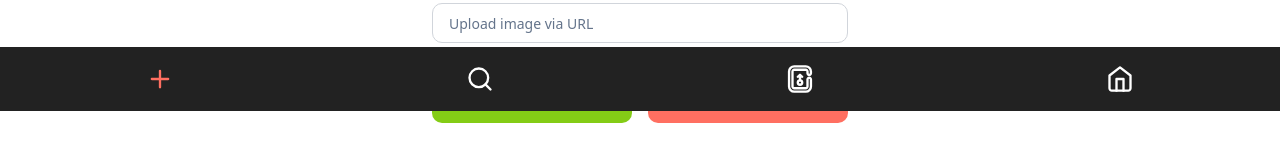
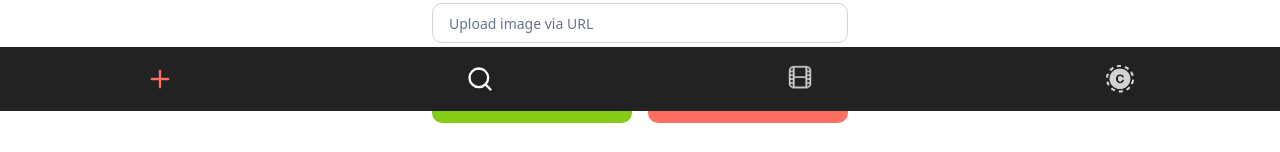
Before and after one commit to ninjanj245/filmatic-library, a React (Vite) app: page /add in a window 1280 px wide. Shown: the part 689-841 px from the top of the page. Built offline with nearby package versions, Linux system fonts and the light colour scheme.

Commit message:
Update navigation icons
Replaced the home and library icons in the navigation bar with new images.

```diff
--- a/src/components/Navigation.tsx
+++ b/src/components/Navigation.tsx
@@ -45,46 +45,26 @@ const Navigation: React.FC = () => {
         onClick={() => navigate('/library')}
         className="flex flex-col items-center justify-center w-16 h-16"
       >
-        <svg width="28" height="28" viewBox="0 0 24 24" fill="none" xmlns="http://www.w3.org/2000/svg">
-          <path d="M19.9001 10.8999C19.5063 10.8999 19.129 11.0527 18.8539 11.3277C18.5789 11.6028 18.4261 11.9801 18.4261 12.3739V18.4259C18.4261 18.8197 18.2733 19.197 17.9983 19.472C17.7232 19.7471 17.346 19.8999 16.9521 19.8999H7.04787C6.65402 19.8999 6.27678 19.7471 6.00174 19.472C5.7267 19.197 5.57388 18.8197 5.57388 18.4259V5.57384C5.57388 5.18 5.7267 4.80275 6.00174 4.52771C6.27678 4.25267 6.65402 4.09985 7.04787 4.09985H16.9521C17.346 4.09985 17.7232 4.25267 17.9983 4.52771C18.2733 4.80275 18.4261 5.18 18.4261 5.57384V7.04783C18.4261 7.44168 18.5789 7.81892 18.8539 8.09396C19.129 8.369 19.5063 8.52183 19.9001 8.52183C20.294 8.52183 20.6712 8.369 20.9463 8.09396C21.2213 7.81892 21.3741 7.44168 21.3741 7.04783V5.57384C21.3741 4.39231 20.9057 3.25959 20.0805 2.43447C19.2554 1.60935 18.1227 1.14087 16.9411 1.14087H7.04787C5.86634 1.14087 4.73362 1.60935 3.9085 2.43447C3.08338 3.25959 2.6149 4.39231 2.6149 5.57384V18.4259C2.6149 19.6075 3.08338 20.7402 3.9085 21.5653C4.73362 22.3904 5.86634 22.8589 7.04787 22.8589H16.9521C18.1336 22.8589 19.2663 22.3904 20.0914 21.5653C20.9166 20.7402 21.3851 19.6075 21.3851 18.4259V12.3739C21.3851 11.9801 21.2322 11.6028 20.9572 11.3277C20.6822 11.0527 20.3049 10.8999 19.9111 10.8999H19.9001Z"
-            stroke={isActive('/library') ? "#FF6F61" : "white"}
-            strokeWidth="2"
-            strokeLinecap="round"
-            strokeLinejoin="round"/>
-          <path d="M12 16.949C13.0449 16.949 13.895 16.0989 13.895 15.054C13.895 14.0091 13.0449 13.159 12 13.159C10.9551 13.159 10.105 14.0091 10.105 15.054C10.105 16.0989 10.9551 16.949 12 16.949Z"
-            stroke={isActive('/library') ? "#FF6F61" : "white"}
-            strokeWidth="2"
-            strokeLinecap="round"
-            strokeLinejoin="round"/>
-          <path d="M12 13.158V8.53687"
-            stroke={isActive('/library') ? "#FF6F61" : "white"}
-            strokeWidth="2"
-            strokeLinecap="round"
-            strokeLinejoin="round"/>
-          <path d="M10.106 10.105L12 8.53687L13.895 10.105"
-            stroke={isActive('/library') ? "#FF6F61" : "white"}
-            strokeWidth="2"
-            strokeLinecap="round"
-            strokeLinejoin="round"/>
-        </svg>
+        <img
+          src="/lovable-uploads/5d5b1e4e-5fad-4e3d-ba7c-a58e41a40310.png"
+          alt="Film Library"
+          width="28"
+          height="28"
+          className={`${isActive('/library') ? 'brightness-100 opacity-100' : 'brightness-200 opacity-80'} transition-all`}
+        />
       </button>
 
       <button
         onClick={() => navigate('/')}
         className="flex flex-col items-center justify-center w-16 h-16"
       >
-        <svg width="28" height="28" viewBox="0 0 24 24" fill="none" xmlns="http://www.w3.org/2000/svg">
-          <path d="M3 9L12 2L21 9V20C21 20.5304 20.7893 21.0391 20.4142 21.4142C20.0391 21.7893 19.5304 22 19 22H5C4.46957 22 3.96086 21.7893 3.58579 21.4142C3.21071 21.0391 3 20.5304 3 20V9Z"
-            stroke={isActive('/') ? "#FF6F61" : "white"}
-            strokeWidth="2"
-            strokeLinecap="round"
-            strokeLinejoin="round"/>
-          <path d="M9 22V12H15V22"
-            stroke={isActive('/') ? "#FF6F61" : "white"}
-            strokeWidth="2"
-            strokeLinecap="round"
-            strokeLinejoin="round"/>
-        </svg>
+        <img
+          src="/lovable-uploads/5033c555-a7e0-4ebf-b9e5-ad038fc34675.png"
+          alt="Home"
+          width="28"
+          height="28"
+          className={`${isActive('/') ? 'brightness-100 opacity-100' : 'brightness-200 opacity-80'} transition-all`}
+        />
       </button>
     </nav>
   );
```
Also changed, not shown: public/lovable-uploads/5033c555-a7e0-4ebf-b9e5-ad038fc34675.png (added), public/lovable-uploads/5d5b1e4e-5fad-4e3d-ba7c-a58e41a40310.png (added).
